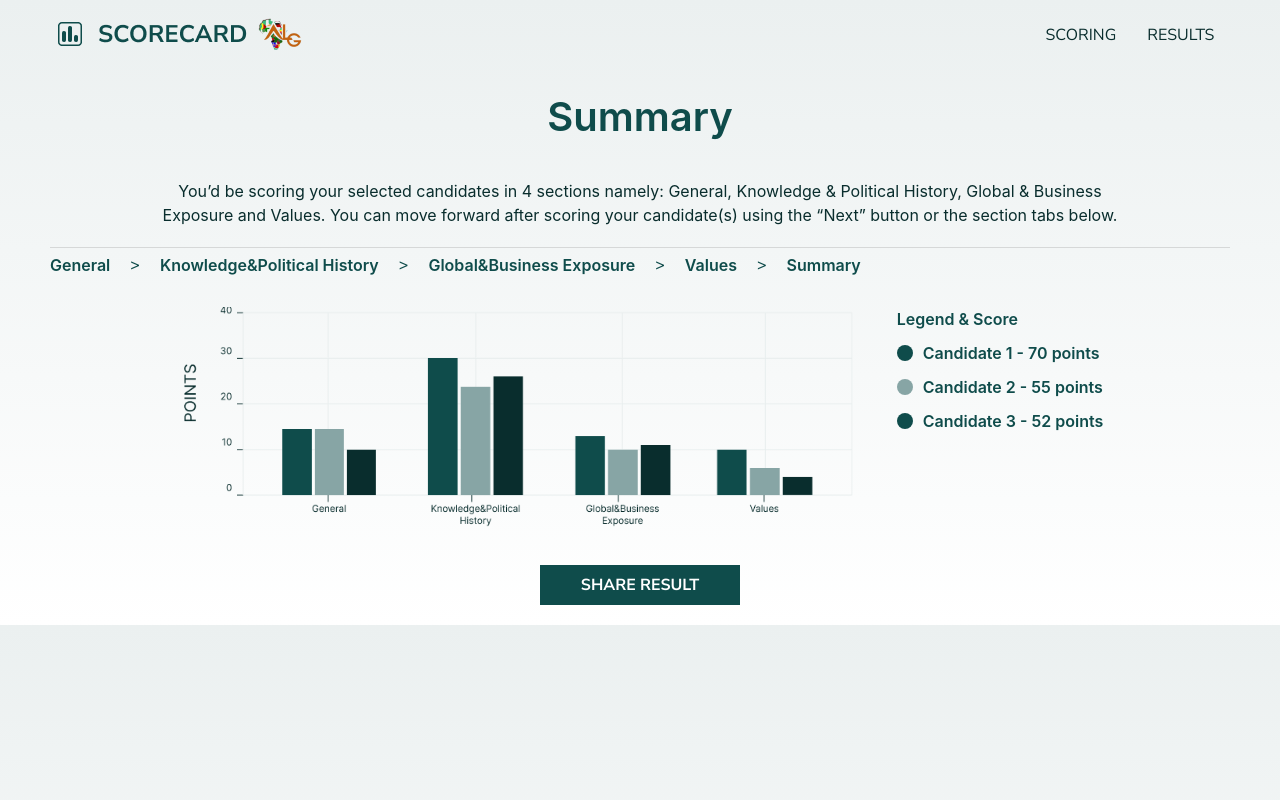
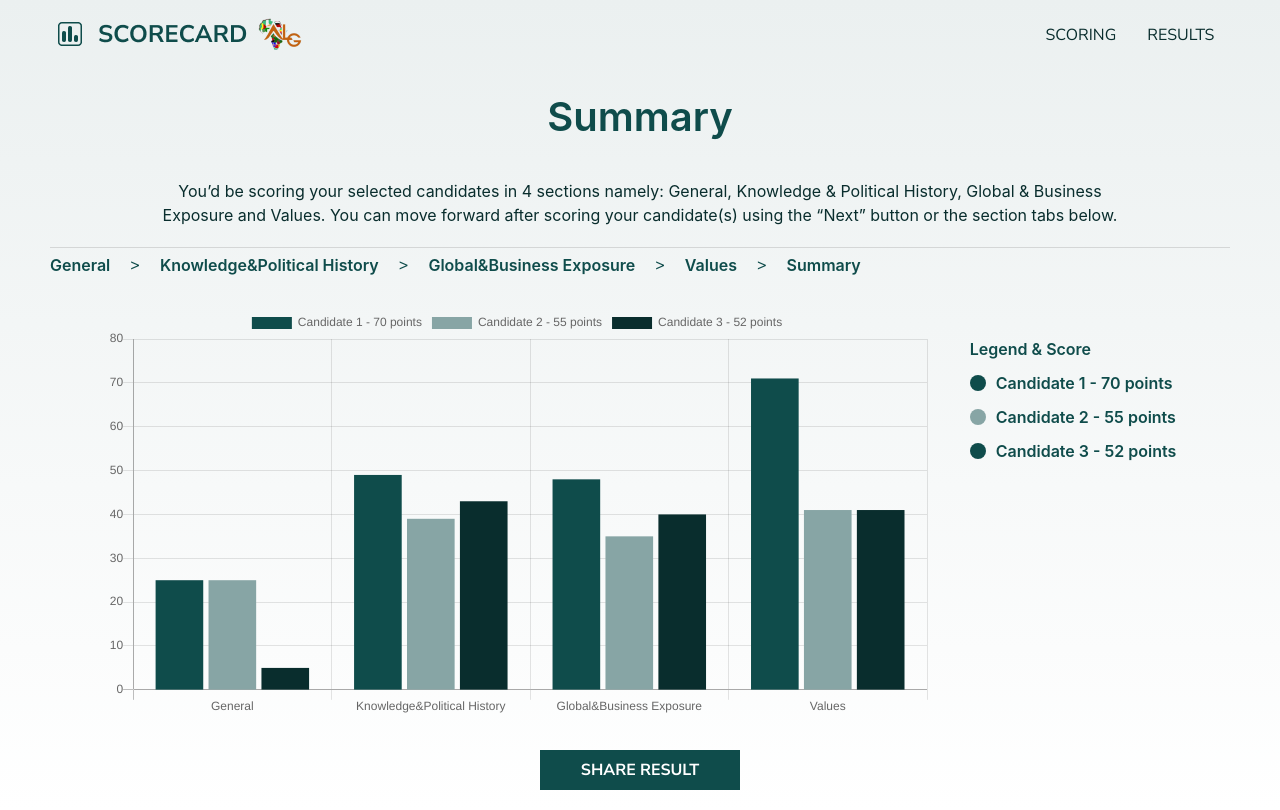
Before and after one commit to NoumanHunzai/scorecardapp, a React (Create React App) app: page /summary in a window 1280 px wide. Built offline with nearby package versions, Linux system fonts and the light colour scheme.

Commit message:
summary chart modify

```diff
--- a/package.json
+++ b/package.json
@@ -8,8 +8,10 @@
     "@testing-library/jest-dom": "^5.16.5",
     "@testing-library/react": "^13.3.0",
     "@testing-library/user-event": "^13.5.0",
+    "chart.js": "2.9.3",
     "clsx": "^1.2.1",
     "react": "^18.2.0",
+    "react-chartjs-2": "2.8.0",
     "react-dom": "^18.2.0",
     "react-router-dom": "^6.3.0",
     "react-scripts": "5.0.1",
--- /dev/null
+++ b/src/components/barChart/index.js
@@ -0,0 +1,19 @@
+import React from "react";
+import { Bar } from "react-chartjs-2";
+
+const BarChart = ({ data = {} }) => {
+  const options = {
+    responsive: true,
+    legend: {
+      display: true,
+    },
+    type: "bar",
+  };
+  return (
+    <div className="barChart-container">
+      <Bar data={data} width={null} height={null} options={options} />
+    </div>
+  );
+};
+
+export default BarChart;
--- a/src/index.css
+++ b/src/index.css
@@ -16,3 +16,8 @@ body {
   background: linear-gradient(180deg, #ebf0f0 0%, #ffffff 100%);
   min-height: "100vh";
 }
+
+
+div.barChart-container {
+width: 70%;
+}
--- a/src/pages/summaryPage/index.js
+++ b/src/pages/summaryPage/index.js
@@ -1,11 +1,41 @@
 import { Box, makeStyles, Typography } from "@material-ui/core";
 import React from "react";
-import chart from "../../assets/Chart.png";
 import Buttons from "../../units/buttons";
 import DividerLine from "../../units/Divider";
+import BarChart from "../../components/barChart";
 
 const SummaryPage = () => {
   const classes = useStyles();
+
+  const data = {
+    labels: [
+      "General",
+      "Knowledge&Political History",
+      "Global&Business Exposure",
+      "Values",
+    ],
+    datasets: [
+      {
+        label: "Candidate 1 - 70 points",
+        backgroundColor: "#0F4C4B",
+        data: [25, 49, 48, 71],
+      },
+
+      {
+        label: "Candidate 2 - 55 points",
+        backgroundColor: "#87A5A5",
+
+        data: [25, 39, 35, 41],
+      },
+      {
+        label: "Candidate 3 - 52 points",
+        backgroundColor: "#092D2D",
+
+        data: [5, 43, 40, 41],
+      },
+    ],
+  };
+
   return (
     <div className={classes.container}>
       <Box>
@@ -40,14 +70,16 @@ const SummaryPage = () => {
           Global{"&"}Business Exposure{" "}
           <span className={classes.tabsPadding}>{">"}</span>
         </Typography>
-        <Typography className={classes.rowsTab}>Values  <span className={classes.tabsPadding}>{">"}</span></Typography>
-        <Typography className={classes.rowsTab}> Summary  </Typography>
+        <Typography className={classes.rowsTab}>
+          Values <span className={classes.tabsPadding}>{">"}</span>
+        </Typography>
+        <Typography className={classes.rowsTab}> Summary </Typography>
       </div>
       <div className={classes.chartDetailsContainer}>
-        <img className={classes.chart} src={chart} alt="chart" />
+        <BarChart data={data} />
         <div className={classes.chartSideDetails}>
           <Typography variant="body1" className={classes.chartDetails}>
-            Legend & Score
+            Legend {"&"} Score
             <div className={classes.dotFlex}>
               <div className={classes.blackDot}></div>
               <Typography variant="body1" className={classes.chartDetails}>
@@ -70,7 +102,7 @@ const SummaryPage = () => {
         </div>
       </div>
 
-      <div className={classes.chartDetailsContainer}>
+      <div className={classes.chartButton}>
         <Buttons variant="green">Share result</Buttons>
       </div>
     </div>
@@ -111,7 +143,12 @@ const useStyles = makeStyles((theme) => ({
     display: "flex",
     justifyContent: "center",
   },
-  chartSideDetails: { paddingLeft: 30 },
+  chartButton: {
+    marginTop: 30,
+    display: "flex",
+    justifyContent: "center",
+  },
+  chartSideDetails: { paddingLeft: 30, paddingTop: 30 },
   dotFlex: {
     paddingTop: 10,
     display: "flex",
```
Also changed, not shown: 1 other file (tests, documents, lock files or other folders).
